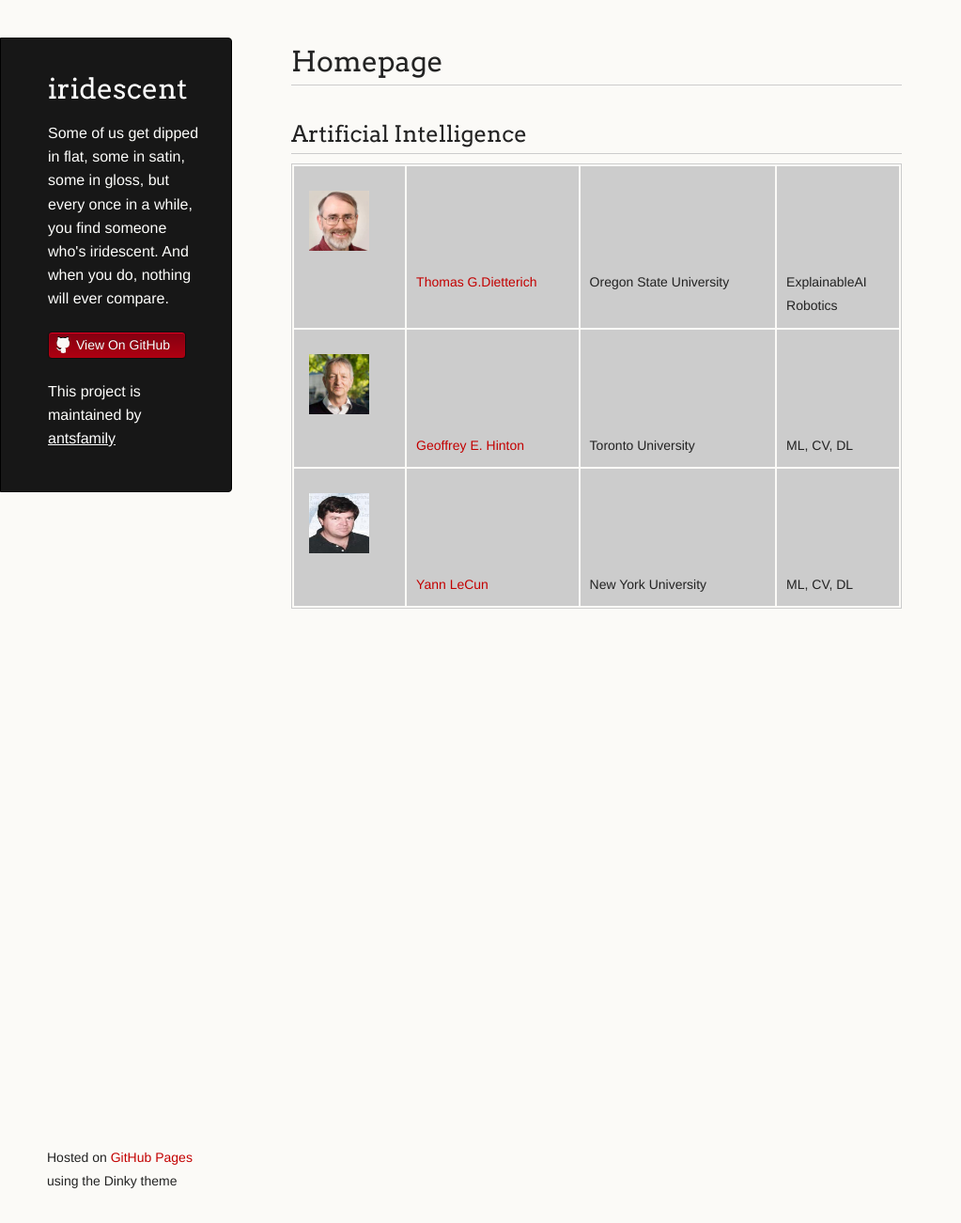
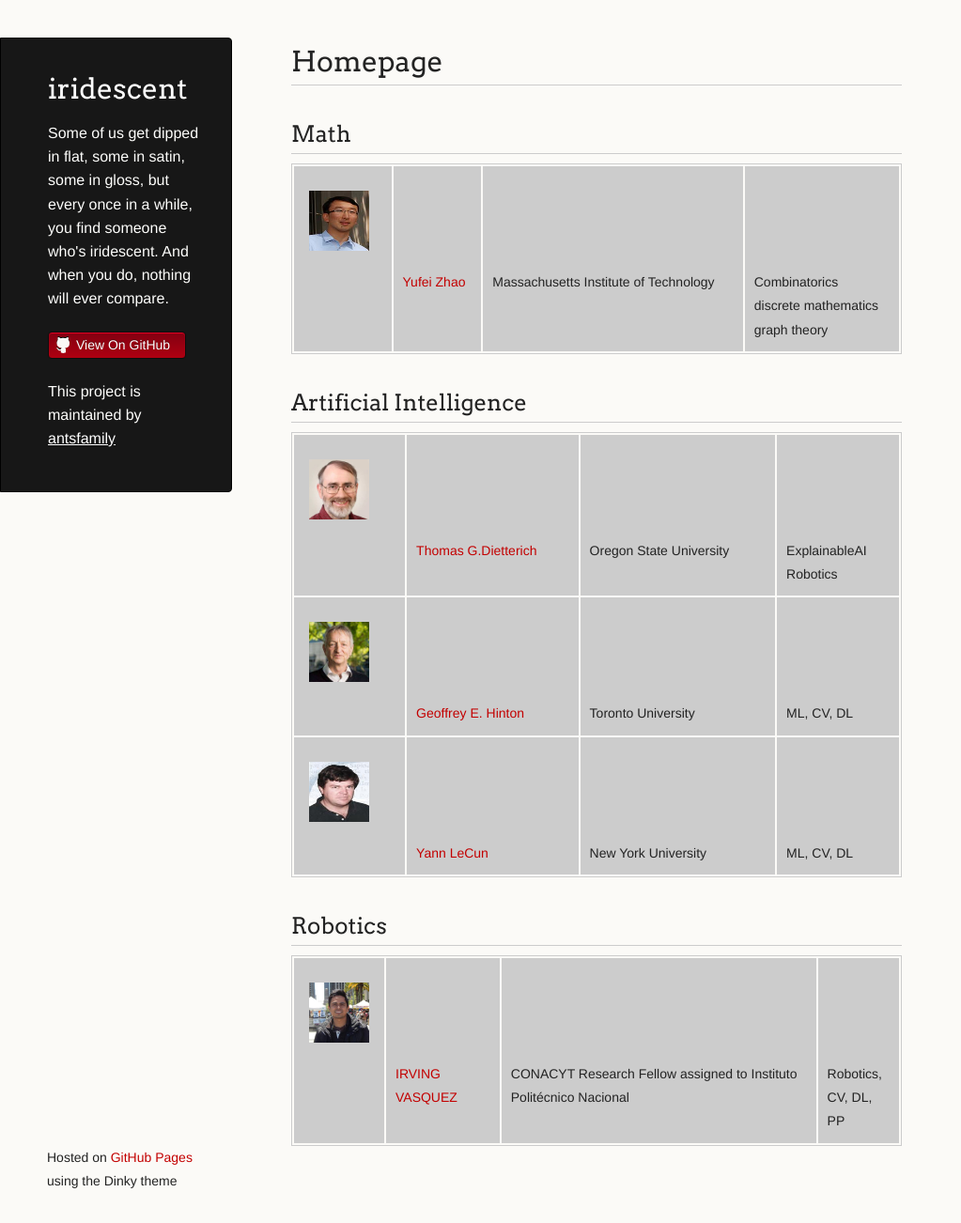
Before and after one commit to antsfamily/navigation, a Jekyll site: the page built from Homepage.md, in a window 1280 px wide and 1302 px high. Shown: the whole window at 94% size, without its empty margins (0-1023 px from the left). Built offline with Jekyll 4.4.1, drawn with Linux system fonts in a browser that asks for light colours; our own code applies the rules of GitHub Pages for plain Markdown files.

Commit message:
add some

```diff
--- a/Homepage.md
+++ b/Homepage.md
@@ -1,8 +1,20 @@
 # Homepage
 
+
+
+## Math
+
+| ![](./assets/images/Homepage/YuFeiZhao.jpg){:height="64px" width="64px"} | [Yufei Zhao](http://math.mit.edu/directory/profile.php?pid=1354) | Massachusetts Institute of Technology | Combinatorics <br> discrete mathematics <br> graph theory |
 
 ## Artificial Intelligence
 
 | ![](./assets/images/Homepage/Dietterich.png){:height="64px" width="64px"} | [Thomas G.Dietterich](http://web.engr.oregonstate.edu/~tgd/) | Oregon State University | ExplainableAI <br> Robotics |
 | ![](./assets/images/Homepage/Hinton.png){:height="64px" width="64px"} | [Geoffrey E. Hinton](http://www.cs.toronto.edu/~hinton/) | Toronto University | ML, CV, DL |
 | ![](./assets/images/Homepage/LeCun.png){:height="64px" width="64px"} | [Yann LeCun](http://yann.lecun.com/) | New York University | ML, CV, DL |
+
+
+
+## Robotics
+
+
+| ![](./assets/images/Homepage/IrvingVasquez.jpg){:height="64px" width="64px"} | [IRVING VASQUEZ](https://jivg.org/) | CONACYT Research Fellow assigned to Instituto Politécnico Nacional | Robotics, <br> CV, DL, PP |
```
Also changed, not shown: Library.md (+9 -0 lines), README.md (+1 -1 lines), Website.md (added, +4 -0 lines), assets/images/Homepage/IrvingVasquez.jpg (added), assets/images/Homepage/YuFeiZhao.jpg (added), 5 other files.
